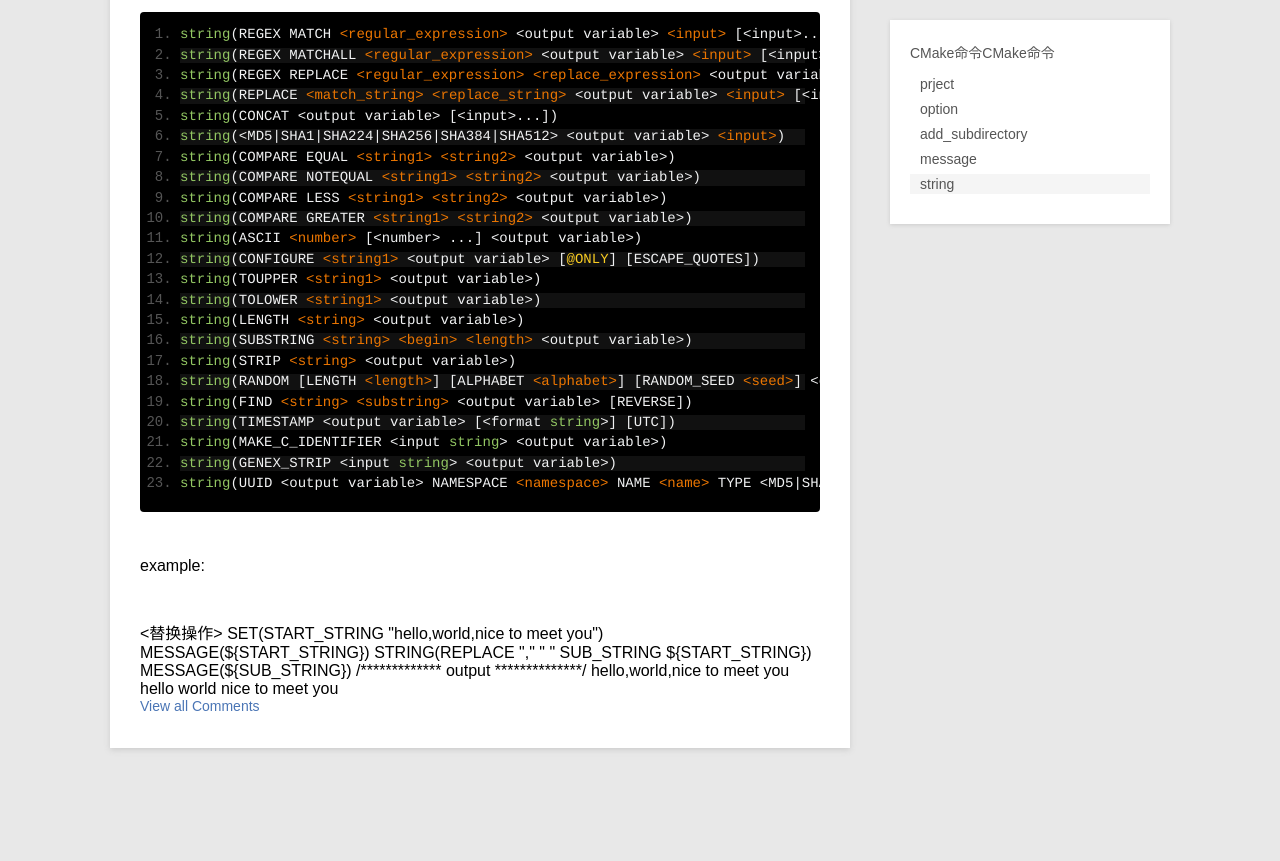
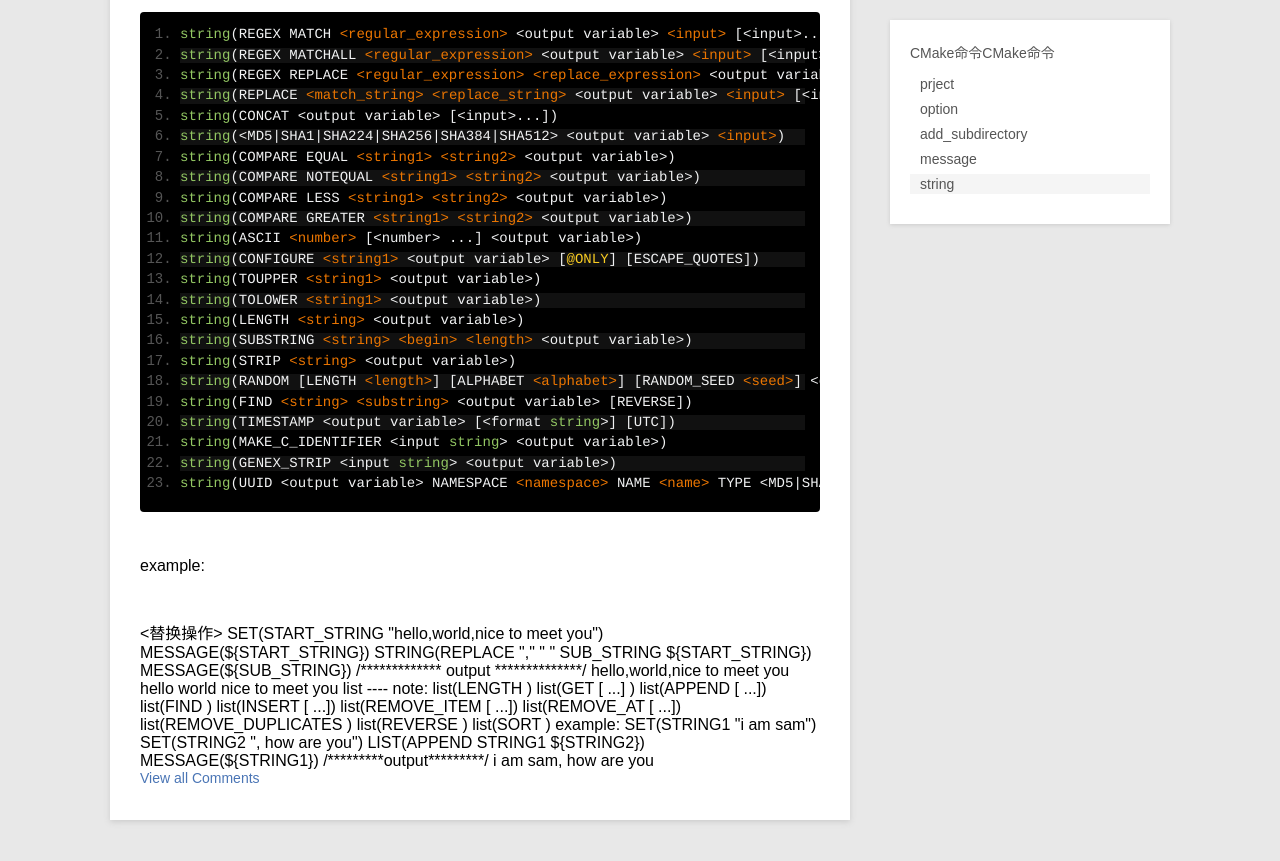
Before and after one commit to erniusias/lovewubo.github.io, a Jekyll site: the page built from _posts/2015-2-5-cmake命令.md, in a window 1280 px wide and 900 px high, scrolled down 2432 px. Shown: the top 861 px of the window. Built offline with Jekyll 4.4.1, drawn with Linux system fonts in a browser that asks for light colours; Markdown is read by kramdown in place of the engine named in the settings; before the commit the page ends 3260 px from its top, so only the background shows below that.

Commit message:
Update 2015-2-5-cmake命令.md

```diff
--- a/_posts/2015-2-5-cmake命令.md
+++ b/_posts/2015-2-5-cmake命令.md
@@ -115,3 +115,32 @@ example:
 	/************* output **************/
 	hello,world,nice to meet you
 	hello world nice to meet you
+
+list
+----
+
+note:
+
+	list(LENGTH <list> <output variable>)
+	list(GET <list> <element index> [<element index> ...]
+	     <output variable>)
+	list(APPEND <list> [<element> ...])
+	list(FIND <list> <value> <output variable>)
+	list(INSERT <list> <element_index> <element> [<element> ...])
+	list(REMOVE_ITEM <list> <value> [<value> ...])
+	list(REMOVE_AT <list> <index> [<index> ...])
+	list(REMOVE_DUPLICATES <list>)
+	list(REVERSE <list>)
+	list(SORT <list>)
+
+example:
+
+<append操作>
+
+	SET(STRING1 "i am sam")
+	SET(STRING2 ", how are you")
+	LIST(APPEND STRING1 ${STRING2})
+	MESSAGE(${STRING1})
+
+	/*********output*********/
+	i am sam, how are you
```
